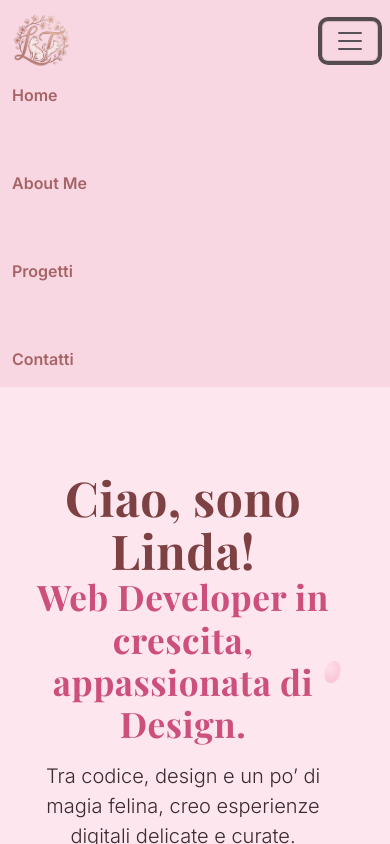
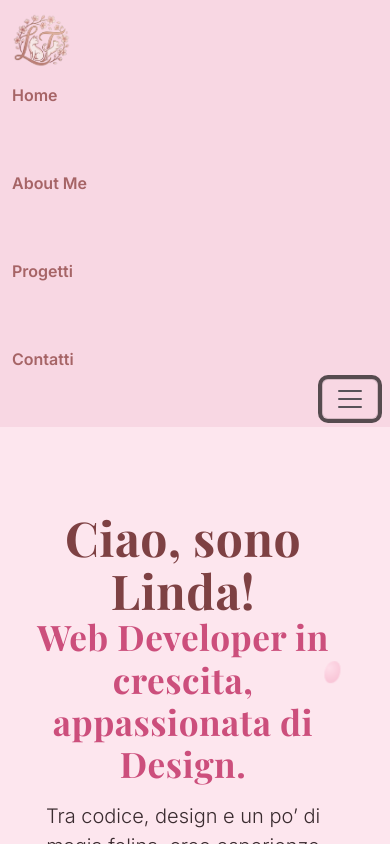
Before and after one commit to LindaTancini/LindaTancini-Portfolio, a React (Vite) app: page / in a window 390 px wide. Both pictures are taken after a click on the button "Toggle navigation". Shown: the top 844 px of the page. Built offline with nearby package versions, Linux system fonts and the light colour scheme.

Commit message:
feat: add fixed navbar and scrolling

```diff
--- a/src/components/NavBar.jsx
+++ b/src/components/NavBar.jsx
@@ -1,40 +1,51 @@
-//Importazioni
+// Importazioni
+import { useState, useEffect } from "react";
 import { Link } from "react-router-dom";
 import logo from "../assets/logo.png";
 
-// NavBar Component
 function NavBar() {
+  // Stato per gestire l'effetto di scorrimento
+  const [scrolled, setScrolled] = useState(false);
+
+  // Effetto per rilevare lo scroll e aggiornare lo stato
+  useEffect(() => {
+    const handleScroll = () => {
+      setScrolled(window.scrollY > 50);
+    };
+    // Aggiungi l'evento di scroll
+    window.addEventListener("scroll", handleScroll);
+    return () => window.removeEventListener("scroll", handleScroll);
+  }, []);
+
   return (
-    <nav className="navbar navbar-expand-lg ">
+    <nav
+      className={`navbar navbar-expand-lg fixed-top ${
+        scrolled ? "navbar-scrolled" : ""
+      }`}
+    >
       <div className="container-fluid">
-        {/* Logo */}
+        {/* Logo e link alla home */}
         <Link className="navbar-brand d-flex align-items-center" to="/">
           <img src={logo} alt="Logo" style={{ width: "60px" }} />
         </Link>
-        {/* LINK */}
-        <div
-          className="collapse navbar-collapse order-2 order-lg-1"
-          id="mainNav"
-        >
-          <ul className="navbar-nav mx-auto gap-5 ">
+
+        <div className="collapse navbar-collapse" id="mainNav">
+          <ul className="navbar-nav mx-auto gap-5">
             <li className="nav-item">
               <Link className="nav-link" to="/">
                 Home
               </Link>
             </li>
-
             <li className="nav-item">
               <Link className="nav-link" to="/about">
                 About Me
               </Link>
             </li>
-
             <li className="nav-item">
               <Link className="nav-link" to="/projects">
                 Progetti
               </Link>
             </li>
-
             <li className="nav-item">
               <Link className="nav-link" to="/contact">
                 Contatti
@@ -43,9 +54,9 @@ function NavBar() {
           </ul>
         </div>
 
-        {/* HAMBURGER MOBILE */}
+        {/* Bottone per il menu a tendina su dispositivi mobili */}
         <button
-          className="navbar-toggler ms-auto order-1"
+          className="navbar-toggler ms-auto"
           type="button"
           data-bs-toggle="collapse"
           data-bs-target="#mainNav"
```
